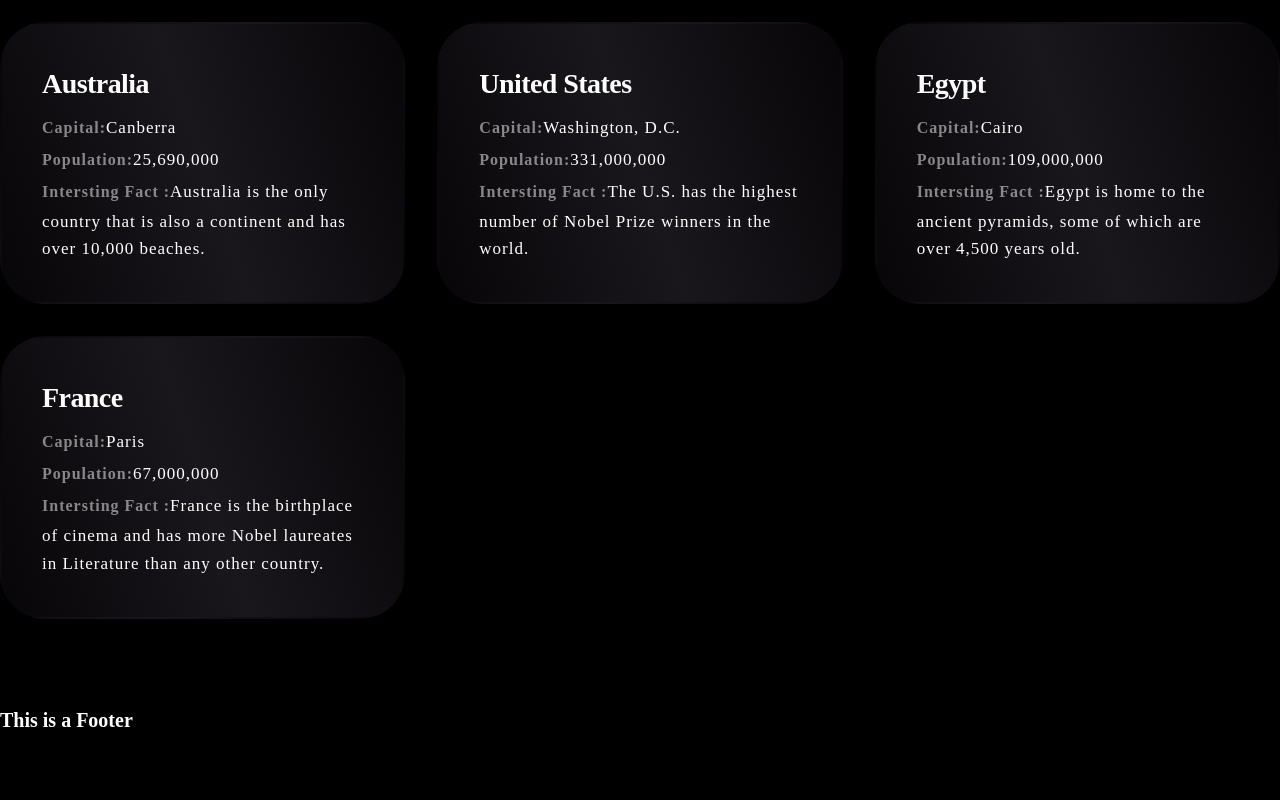
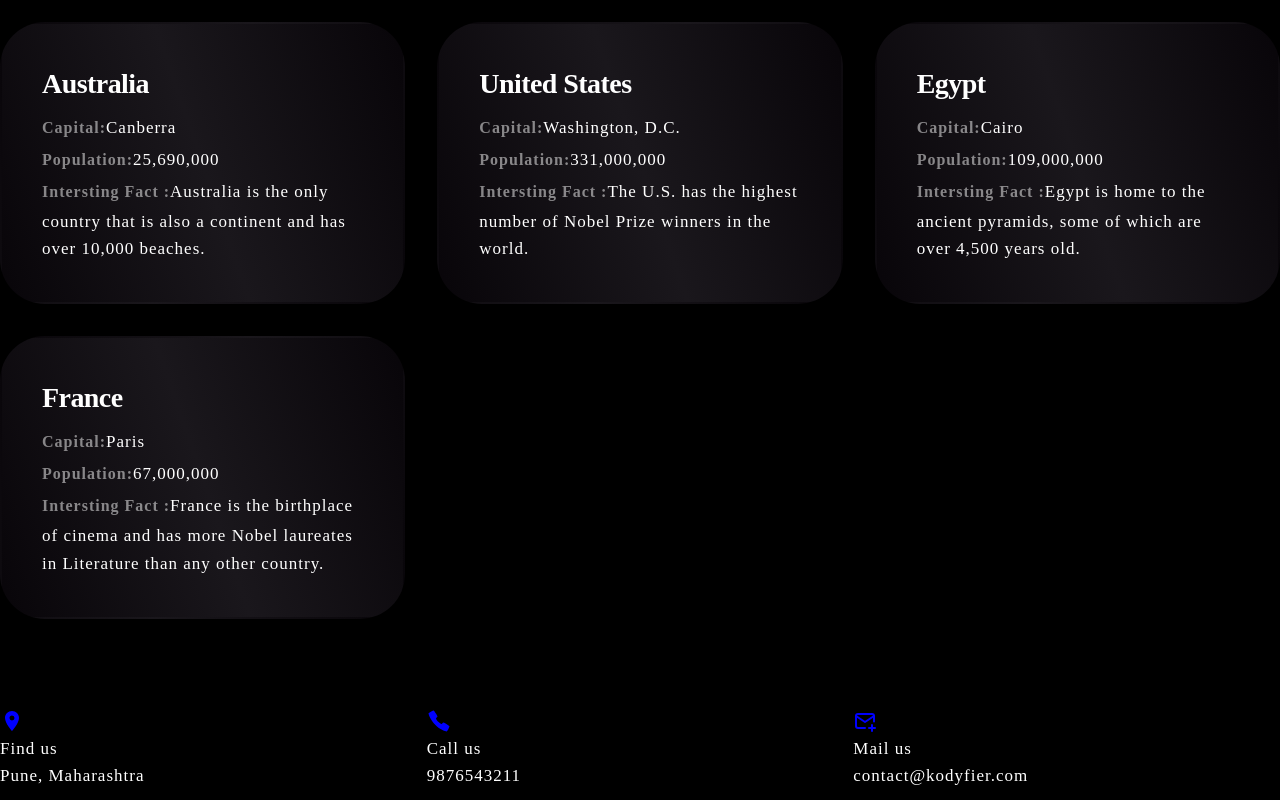
Before and after one commit to sakshi16-b/WorldAtlas, a React (Vite) app: page / in a window 1280 px wide. Shown: the part 1462-2262 px from the top of the page. Before the commit the page ends 2194 px from the top, so only its background shows below. Built offline with nearby package versions, Linux system fonts and the light colour scheme.

Commit message:
created-footer,loader,

```diff
--- a/src/Pages/Country.jsx
+++ b/src/Pages/Country.jsx
@@ -1,3 +1,35 @@
-export const Country=()=>{
-    return<h1>Country Page</h1>
+import { useEffect, useTransition, useState } from "react"
+import { getCountryData } from "../api/postApi";
+import { Loader } from "../components/UI/Loader";
+
+export const Country = () => {
+    const [isPending, startTransition] = useTransition();
+    const [countries, setCountries] = useState([])
+
+    useEffect(() => {
+        startTransition(async () => {
+            const res = await getCountryData();
+            setCountries(res.data)
+
+        })
+    }, [])
+
+
+    if (isPending) return <h1><Loader /></h1>;
+
+    return (
+        <section className="country-section">
+            <ul className="grid grid-four-cols">{
+                countries.map((currcountry, index) => {
+                    return <CountryCard country={currcountry} key={index} />
+                })
+            }
+
+            </ul>
+        </section>
+
+
+
+
+    )
 }
--- /dev/null
+++ b/src/api/footerApi.json
@@ -0,0 +1,18 @@
+ [
+  {
+    "icon": "MdPlace",
+    "title": "Find us",
+    "details": "Pune, Maharashtra"
+  },
+  {
+    "icon": "IoCallSharp",
+    "title": "Call us",
+    "details": "9876543211"
+  },
+  {
+    "icon": "TbMailPlus",
+    "title": "Mail us",
+    "details": "contact@kodyfier.com"
+  }
+
+]
--- /dev/null
+++ b/src/api/postApi.jsx
@@ -0,0 +1,10 @@
+import axios from "axios";
+
+  const api = axios.create({
+    baseURL: "https://restcountries.com/v3.1"
+})
+
+//Http GET Method
+export const getCountryData=()=>{
+    return api.get("/all?fields=name,population,region,capital,flags")
+}
--- a/src/components/UI/Footers.jsx
+++ b/src/components/UI/Footers.jsx
@@ -1,4 +1,51 @@
-export const Footers=()=>{
-    return<h1>This is a Footer</h1>
+import footerContact from "../../api/footerApi.json"
+import { MdPlace } from "react-icons/md";
+import { IoCallSharp } from "react-icons/io5";
+import { TbMailPlus } from "react-icons/tb";
 
+export const Footers = () => {
+
+    const iconMap = {
+        MdPlace,
+        IoCallSharp,
+        TbMailPlus
+    };
+    return (
+        <footer className="footer-section">
+            <div className="container grid grid-three-cols">
+                {
+                    footerContact.map((item, index) => {
+                        const {title, details } = item
+                        const Icon = iconMap[item.icon]; // convert string to component
+
+                        return (
+                            <div className="footer-contact" key={index}>
+                                <div className="icon">
+                                    {Icon && <Icon size={24}style={{ color: "blue" }}/>}
+                                </div>
+                                <div className="footer-contact-text">
+
+                                    <p>{title}</p>
+                                    <p>{details}</p>
+
+                                </div>
+
+                            </div>
+                        )
+                    })
+                }
+            </div>
+            <div className="copyright-area">
+                <div className="container">
+                    <div className="grid grid-two-cols">
+                        <div className="copyright-text">
+                              &copy; {new Date().getFullYear()} Kodyfier. All rights reserved.
+
+                        </div>
+
+                    </div>
+                </div>
+            </div>
+        </footer>
+    )
 }
--- /dev/null
+++ b/src/components/UI/Loader.jsx
@@ -0,0 +1,7 @@
+import { FiLoader } from "react-icons/fi";
+
+export const Loader=()=>{
+    return(
+        <FiLoader/>
+    )
+}
--- a/src/main.jsx
+++ b/src/main.jsx
@@ -6,6 +6,6 @@ import App from './App.jsx'
 
 createRoot(document.getElementById('root')).render(
   <StrictMode>
- <App />
- </StrictMode>,
+    <App />
+  </StrictMode>,
 )
```
Also changed, not shown: src/components/Layout/CountryCard.jsx (added).
